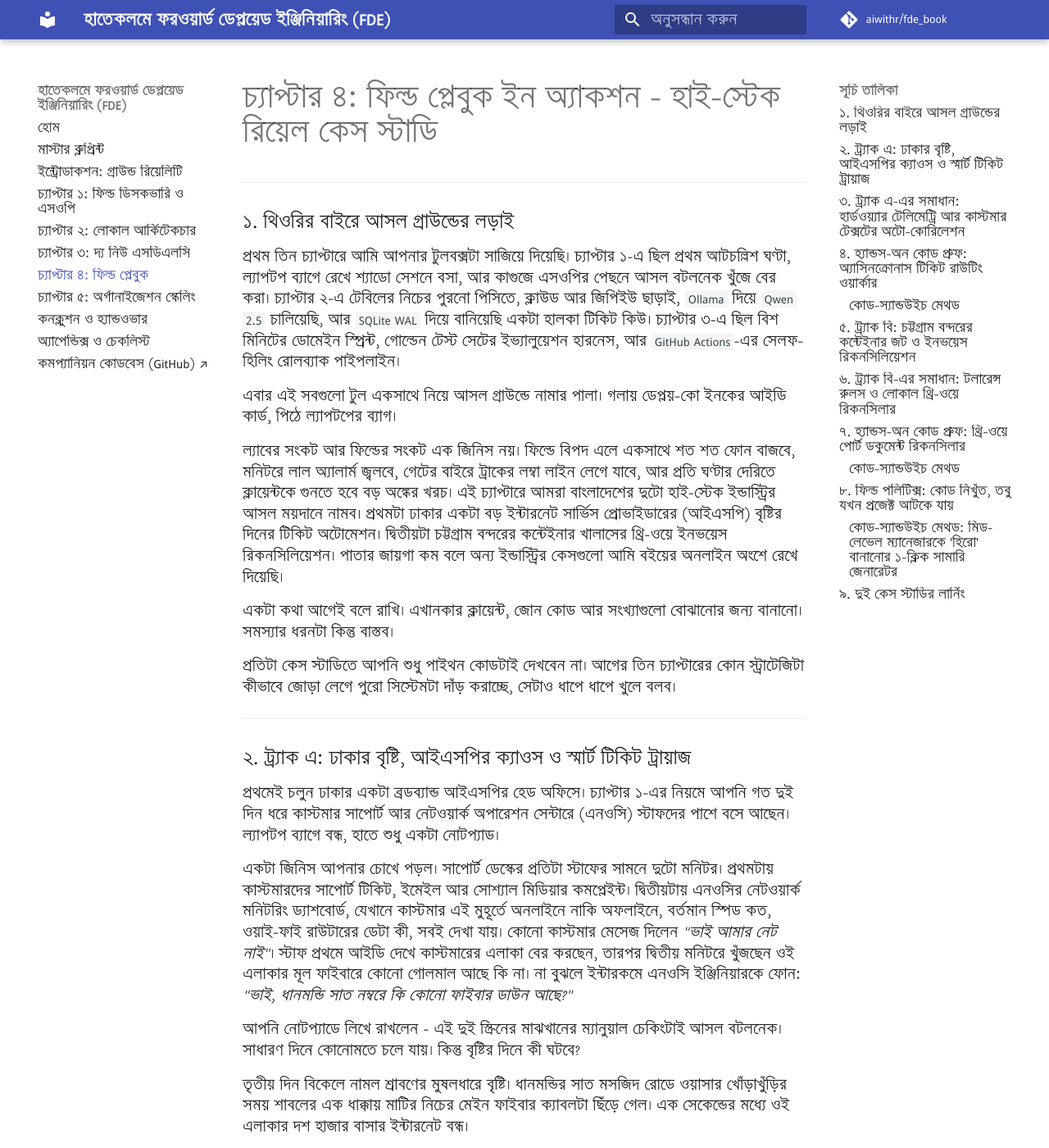
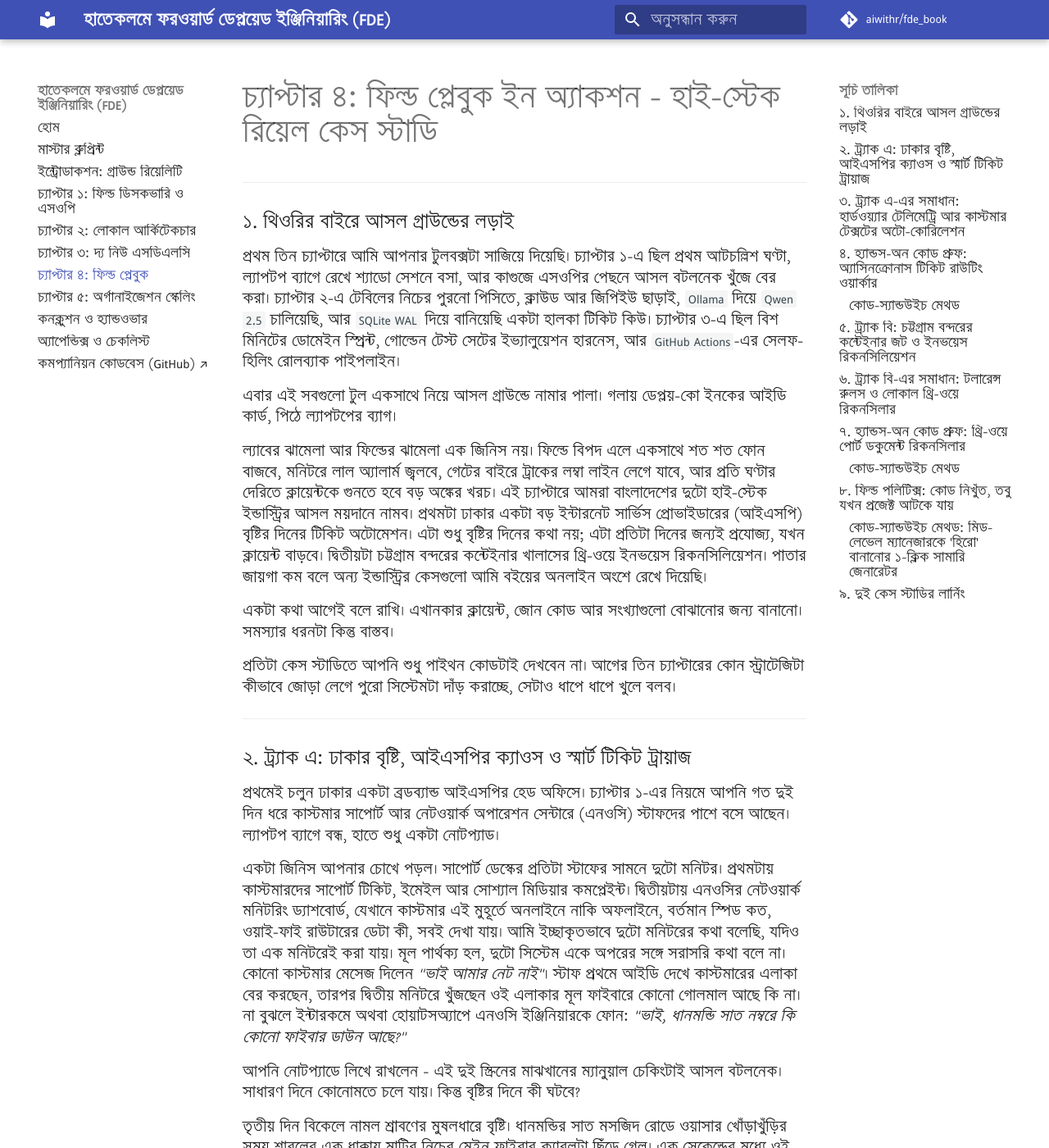
Before and after one commit to aiwithr/fde_book, an MkDocs documentation site: the page built from docs/chapter-4/index.md, in a window 1280 px wide and 1400 px high. Shown: the whole window at 82% size. Built offline with MkDocs 1.6.1 and Material for MkDocs 9.7.7, drawn with Linux system fonts in a browser that asks for light colours; some web fonts are replaced; comment, search, counter and statistics services are not loaded; some of the changed text lies outside the part shown.

Commit message:
docs(chapter-4): update chapter 4 with author's latest rewrite

```diff
--- a/docs/chapter-4/index.md
+++ b/docs/chapter-4/index.md
@@ -8,7 +8,7 @@
 
 এবার এই সবগুলো টুল একসাথে নিয়ে আসল গ্রাউন্ডে নামার পালা। গলায় ডেপ্লয়-কো ইনকের আইডি কার্ড, পিঠে ল্যাপটপের ব্যাগ।
 
-ল্যাবের সংকট আর ফিল্ডের সংকট এক জিনিস নয়। ফিল্ডে বিপদ এলে একসাথে শত শত ফোন বাজবে, মনিটরে লাল অ্যালার্ম জ্বলবে, গেটের বাইরে ট্রাকের লম্বা লাইন লেগে যাবে, আর প্রতি ঘণ্টার দেরিতে ক্লায়েন্টকে গুনতে হবে বড় অঙ্কের খরচ। এই চ্যাপ্টারে আমরা বাংলাদেশের দুটো হাই-স্টেক ইন্ডাস্ট্রির আসল ময়দানে নামব। প্রথমটা ঢাকার একটা বড় ইন্টারনেট সার্ভিস প্রোভাইডারের (আইএসপি) বৃষ্টির দিনের টিকিট অটোমেশন। দ্বিতীয়টা চট্টগ্রাম বন্দরের কন্টেইনার খালাসের থ্রি-ওয়ে ইনভয়েস রিকনসিলিয়েশন। পাতার জায়গা কম বলে অন্য ইন্ডাস্ট্রির কেসগুলো আমি বইয়ের অনলাইন অংশে রেখে দিয়েছি।
+ল্যাবের ঝামেলা আর ফিল্ডের ঝামেলা এক জিনিস নয়। ফিল্ডে বিপদ এলে একসাথে শত শত ফোন বাজবে, মনিটরে লাল অ্যালার্ম জ্বলবে, গেটের বাইরে ট্রাকের লম্বা লাইন লেগে যাবে, আর প্রতি ঘণ্টার দেরিতে ক্লায়েন্টকে গুনতে হবে বড় অঙ্কের খরচ। এই চ্যাপ্টারে আমরা বাংলাদেশের দুটো হাই-স্টেক ইন্ডাস্ট্রির আসল ময়দানে নামব। প্রথমটা ঢাকার একটা বড় ইন্টারনেট সার্ভিস প্রোভাইডারের (আইএসপি) বৃষ্টির দিনের টিকিট অটোমেশন। এটা শুধু বৃষ্টির দিনের কথা নয়; এটা প্রতিটা দিনের জন্যই প্রযোজ্য, যখন ক্লায়েন্ট বাড়বে। দ্বিতীয়টা চট্টগ্রাম বন্দরের কন্টেইনার খালাসের থ্রি-ওয়ে ইনভয়েস রিকনসিলিয়েশন। পাতার জায়গা কম বলে অন্য ইন্ডাস্ট্রির কেসগুলো আমি বইয়ের অনলাইন অংশে রেখে দিয়েছি।
 
 একটা কথা আগেই বলে রাখি। এখানকার ক্লায়েন্ট, জোন কোড আর সংখ্যাগুলো বোঝানোর জন্য বানানো। সমস্যার ধরনটা কিন্তু বাস্তব।
 
@@ -20,7 +20,7 @@
 
 প্রথমেই চলুন ঢাকার একটা ব্রডব্যান্ড আইএসপির হেড অফিসে। চ্যাপ্টার ১-এর নিয়মে আপনি গত দুই দিন ধরে কাস্টমার সাপোর্ট আর নেটওয়ার্ক অপারেশন সেন্টারে (এনওসি) স্টাফদের পাশে বসে আছেন। ল্যাপটপ ব্যাগে বন্ধ, হাতে শুধু একটা নোটপ্যাড।
 
-একটা জিনিস আপনার চোখে পড়ল। সাপোর্ট ডেস্কের প্রতিটা স্টাফের সামনে দুটো মনিটর। প্রথমটায় কাস্টমারদের সাপোর্ট টিকিট, ইমেইল আর সোশ্যাল মিডিয়ার কমপ্লেইন্ট। দ্বিতীয়টায় এনওসির নেটওয়ার্ক মনিটরিং ড্যাশবোর্ড, যেখানে কাস্টমার এই মুহূর্তে অনলাইনে নাকি অফলাইনে, বর্তমান স্পিড কত, ওয়াই-ফাই রাউটারের ডেটা কী, সবই দেখা যায়। কোনো কাস্টমার মেসেজ দিলেন *"ভাই আমার নেট নাই"*। স্টাফ প্রথমে আইডি দেখে কাস্টমারের এলাকা বের করছেন, তারপর দ্বিতীয় মনিটরে খুঁজছেন ওই এলাকার মূল ফাইবারে কোনো গোলমাল আছে কি না। না বুঝলে ইন্টারকমে এনওসি ইঞ্জিনিয়ারকে ফোন: *"ভাই, ধানমন্ডি সাত নম্বরে কি কোনো ফাইবার ডাউন আছে?"*
+একটা জিনিস আপনার চোখে পড়ল। সাপোর্ট ডেস্কের প্রতিটা স্টাফের সামনে দুটো মনিটর। প্রথমটায় কাস্টমারদের সাপোর্ট টিকিট, ইমেইল আর সোশ্যাল মিডিয়ার কমপ্লেইন্ট। দ্বিতীয়টায় এনওসির নেটওয়ার্ক মনিটরিং ড্যাশবোর্ড, যেখানে কাস্টমার এই মুহূর্তে অনলাইনে নাকি অফলাইনে, বর্তমান স্পিড কত, ওয়াই-ফাই রাউটারের ডেটা কী, সবই দেখা যায়। আমি ইচ্ছাকৃতভাবে দুটো মনিটরের কথা বলেছি, যদিও তা এক মনিটরেই করা যায়। মূল পার্থক্য হল, দুটো সিস্টেম একে অপরের সঙ্গে সরাসরি কথা বলে না। কোনো কাস্টমার মেসেজ দিলেন *"ভাই আমার নেট নাই"*। স্টাফ প্রথমে আইডি দেখে কাস্টমারের এলাকা বের করছেন, তারপর দ্বিতীয় মনিটরে খুঁজছেন ওই এলাকার মূল ফাইবারে কোনো গোলমাল আছে কি না। না বুঝলে ইন্টারকমে অথবা হোয়াটসঅ্যাপে এনওসি ইঞ্জিনিয়ারকে ফোন: *"ভাই, ধানমন্ডি সাত নম্বরে কি কোনো ফাইবার ডাউন আছে?"*
 
 আপনি নোটপ্যাডে লিখে রাখলেন - এই দুই স্ক্রিনের মাঝখানের ম্যানুয়াল চেকিংটাই আসল বটলনেক। সাধারণ দিনে কোনোমতে চলে যায়। কিন্তু বৃষ্টির দিনে কী ঘটবে?
 
@@ -338,6 +338,6 @@ print(build_manager_hero_report("কামরুল হাসান, ডেপ
 
 ### ৯. দুই কেস স্টাডির লার্নিং
 
-দুটো কেসের গল্প আলাদা, কিন্তু শিক্ষাটা একই। দুই জায়গাতেই সমাধানের চাবি ছিল ডোমেইন এক্সপার্টের মুখের একটা কথা: এনওসি ইঞ্জিনিয়ারের "মেইন ফাইবার কাটলে ওএলটিতে `LOS` আসে" আর হেড ক্লার্কের "১% পর্যন্ত ছাড়"। দুই জায়গাতেই আগে দাঁড়িয়েছে একটা সোজা ডিটারমিনিস্টিক নিয়ম, আর এলএলএম বসেছে শুধু সেখানে, যেখানে নিয়ম দিয়ে কুলায় না। আর শেষ কাজটা ছিল প্রযুক্তি নয়, মানুষ: যিনি বাধা দিচ্ছেন, তাঁকে প্রজেক্টের হিরো বানানো।
+দুটো কেসের গল্প আলাদা, কিন্তু শিক্ষাটা একই। দুই জায়গাতেই সমাধানের চাবি ছিল ডোমেইন এক্সপার্টের মুখের একটা কথা: এনওসি ইঞ্জিনিয়ারের "মেইন ফাইবার কাটলে ওএলটিতে `LOS` আসে" আর হেড ক্লার্কের "১% পর্যন্ত ছাড়"। দুই জায়গাতেই আগে দাঁড়িয়েছে একটা সোজা ডিটারমিনিস্টিক নিয়ম, আর এলএলএম বসেছে শুধু সেখানে, যেখানে নিয়ম দিয়ে কুলাচ্ছে না। আর শেষ কাজটা ছিল প্রযুক্তি নয়, মানুষ: যিনি বাধা দিচ্ছেন, তাঁকে প্রজেক্টের হিরো বানানো।
 
 পরের চ্যাপ্টারে আমরা দেখব, একজন (একক) এফডিইর বাউন্ডারি পার হয়ে কীভাবে একটা পুরো এফডিই টিম বা অর্গানাইজেশন দাঁড় করাতে হয়, কীভাবে ফিল্ডের কাস্টম কোড থেকে কোম্পানির মূল প্রোডাক্ট তৈরি হয় (প্যালান্টির প্যাটার্ন), আর একজন জুনিয়র ডেভেলপার কোন রোডম্যাপ ধরে এই ক্যারিয়ারের শীর্ষে পৌঁছাতে পারেন।
```
Also changed, not shown: other parts of docs/chapter-4/index.md (+3 -3 lines).
